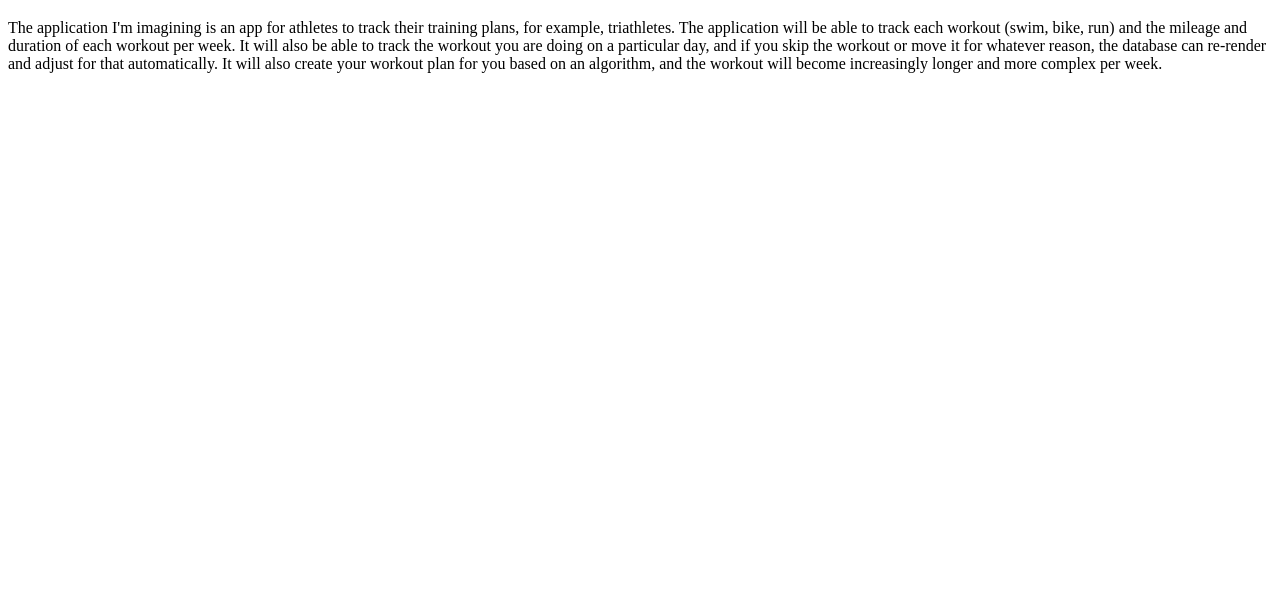
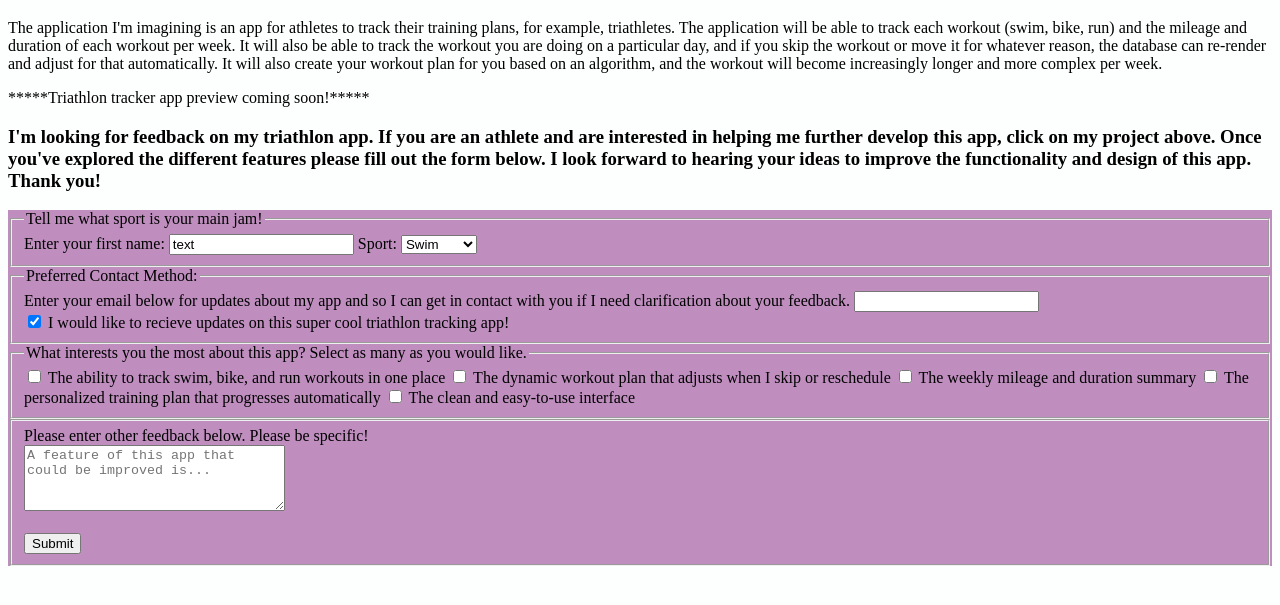
Before and after one commit to nbharvey/practice-portfolio-page-Naomi-H, a plain HTML site: page projects.html in a window 1280 px wide. Shown: the part 113-718 px from the top of the page. Drawn offline with Linux system fonts and the light colour scheme.

Commit message:
Added form to project.html file

```diff
--- a/profileStyling.css
+++ b/profileStyling.css
@@ -29,7 +29,7 @@ header {
 
 nav {
     margin-top: 70px;
-    background-color: rgb(191, 142, 191);;
+    background-color: rgb(191, 142, 191);
     display: flex;
 }
 
--- a/projects.css
+++ b/projects.css
@@ -9,3 +9,7 @@ h1 {
 h2 {
     color: hotpink;
 }
+
+form {
+    background-color: rgb(191, 142, 191);
+}
--- a/projects.html
+++ b/projects.html
@@ -4,7 +4,7 @@
     <meta charset="UTF-8" />
     <meta name="viewport" content="width=device-width, initial-scale=1.0" />
     <title>Projects I'm Building</title>
-    <link rel="stylesheet" href="" />
+    <link rel="stylesheet" href="./projects.css" />
   </head>
   <body>
     <header>
@@ -30,6 +30,115 @@
         algorithm, and the workout will become increasingly longer and more
         complex per week.
       </p>
+      <p>*****Triathlon tracker app preview coming soon!*****</p>
+      <h3>
+        I'm looking for feedback on my triathlon app. If you are an athlete and
+        are interested in helping me further develop this app, click on my
+        project above. Once you've explored the different features please fill
+        out the form below. I look forward to hearing your ideas to improve the
+        functionality and design of this app. Thank you!
+      </h2>
+    </div>
+
+    <div>
+    <form>
+      <fieldset>
+        <legend>Tell me what sport is your main jam!</legend>
+
+        <label for="name">Enter your first name:</label>
+        <input type="text" value="text" />
+
+        <label for="sport">Sport:</label>
+        <select id="sport" name="sport">
+          <option value="swim">Swim</option>
+          <option value="bike">Bike</option>
+          <option value="run">Run</option>
+          <option value="dual">Dualthon</option>
+          <option value="tri">Triathlon</option>
+        </select>
+      </fieldset>
+
+        <fieldset>
+          <legend>Preferred Contact Method:</legend>
+          <label for="email">
+            Enter your email below for updates about my app and so I can get in contact with you if I need clarification about your feedback.
+            <input type="email" id="email" minlength="10" maxlength="60"
+            required /> <br />
+
+            <label for="updates">
+              <input
+                type="checkbox"
+                id="updates"
+                name="interests"
+                value="updates"
+                checked
+              />
+             I would like to recieve updates on this super cool triathlon tracking app!
+            </label>
+          </label>
+        </fieldset>
+
+        <fieldset>
+          <legend>What interests you the most about this app? Select as many as you would like.</legend>
+          <label for="tracking">
+            <input
+              type="checkbox"
+              id="tracking"
+              name="interests"
+              value="tracking"
+            />
+            The ability to track swim, bike, and run workouts in one place
+          </label>
+
+          <label for="dynamic">
+            <input
+              type="checkbox"
+              id="dynamic"
+              name="interests"
+              value="dynamic"
+            />
+            The dynamic workout plan that adjusts when I skip or reschedule
+          </label>
+
+          <label for="summary">
+            <input
+              type="checkbox"
+              id="summary"
+              name="interests"
+              value="summary"
+            />
+            The weekly mileage and duration summary
+          </label>
+
+      <label for="personalization">
+            <input
+              type="checkbox"
+              id="personalization"
+              name="interests"
+              value="personalization"
+            />
+            The personalized training plan that progresses automatically
+          </label>
+
+          <label for="interface">
+            <input
+              type="checkbox"
+              id="interface"
+              name="interests"
+              value="interface"
+            />
+            The clean and easy-to-use interface
+          </label>
+        </fieldset>
+
+          <fieldset>
+          <label for="other">Please enter other feedback below. Please be specific!</label><br />
+                <textarea id="message" name="message" rows="4" cols="30" placeholder="A feature of this app that could be improved is..."></textarea><br /><br />
+
+                <button type="submit">Submit</button>
+        </fieldset>
+
+      </form>
     </div>
   </body>
 </html>
```
Also changed, not shown: aboutMe.html (+6 -0 lines).
